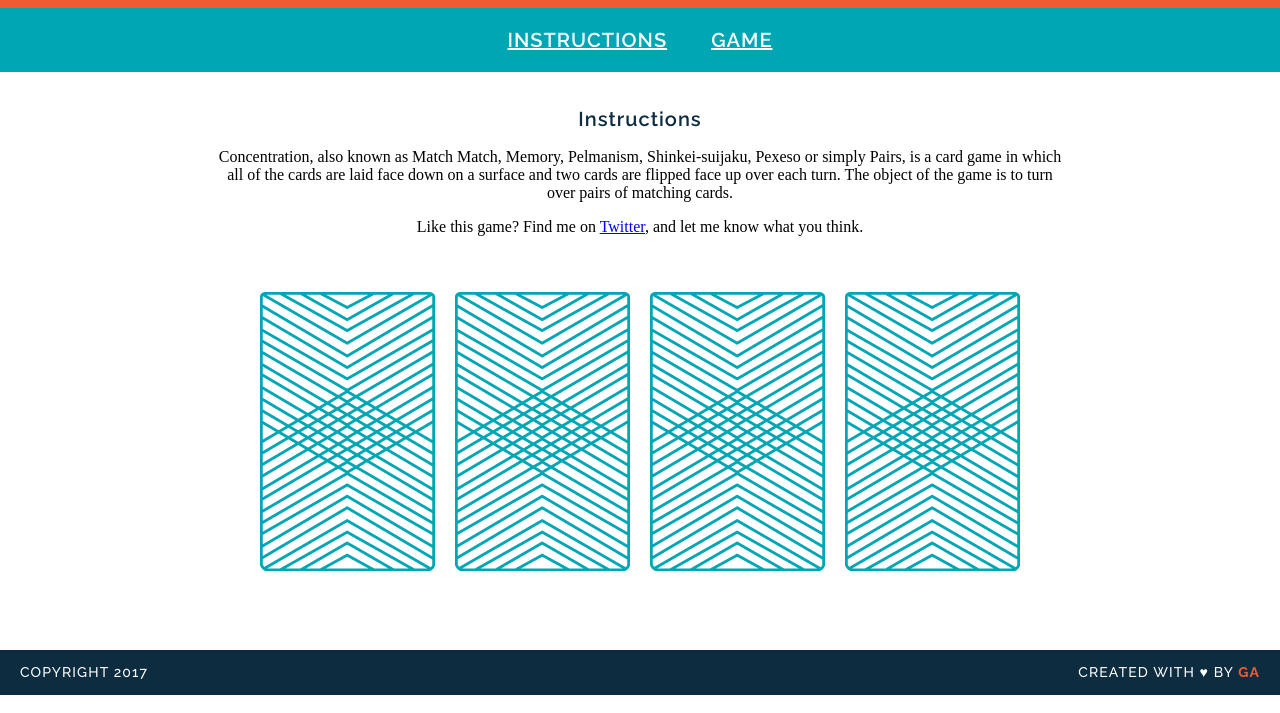
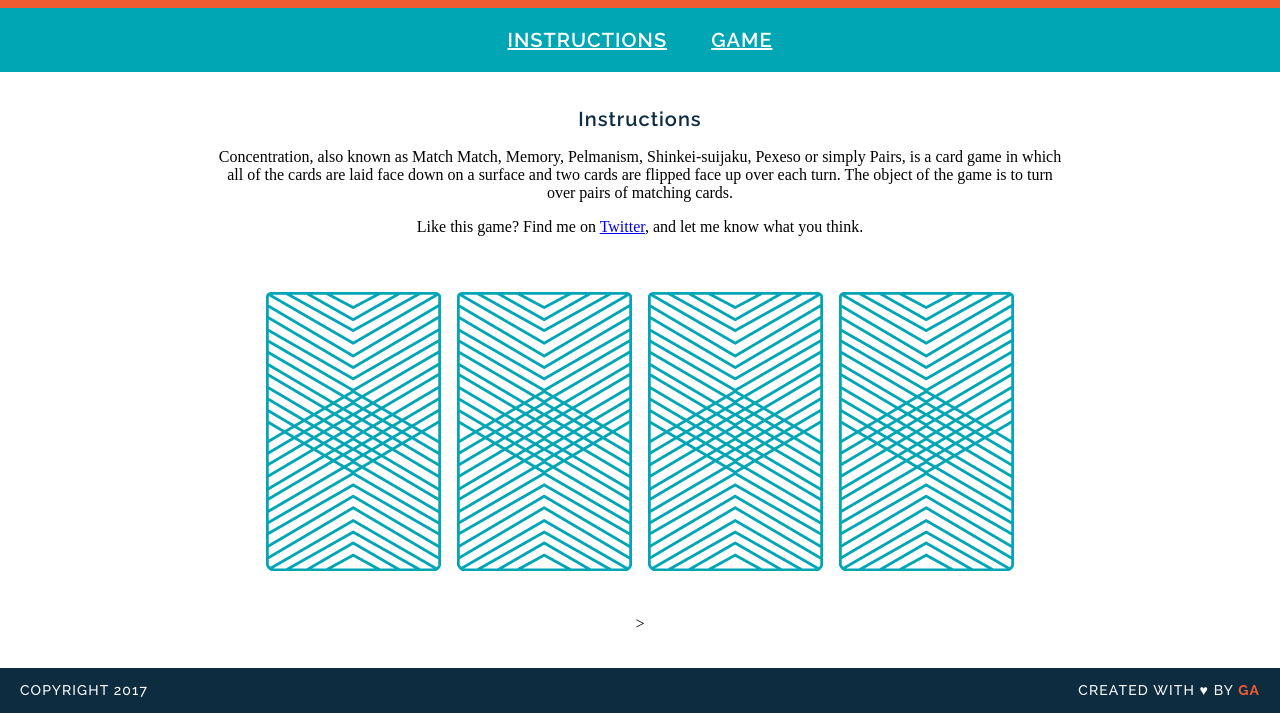
Before and after one commit to BethDeitchman/wdi-fundamentals-memorygame, a plain HTML site: page memory-game/index.html in a window 1280 px wide. Shown: the part 105-818 px from the top of the page. Drawn offline with Linux system fonts and the light colour scheme; a web font is replaced by a local one.

Commit message:
created game logic

```diff
--- a/memory-game/index.html
+++ b/memory-game/index.html
@@ -15,12 +15,7 @@
 <h2>Instructions</h2>
 <p>Concentration, also known as Match Match, Memory, Pelmanism, Shinkei-suijaku, Pexeso or simply Pairs, is a card game in which all of the cards are laid face down on a surface and two cards are flipped face up over each turn. The object of the game is to turn over pairs of matching cards.</p>
 <p>Like this game? Find me on <a href=https://twitter.com/BethDeitchman>Twitter</a>, and let me know what you think.</p>
-<div>
-	<img src="images/back.png" alt="Queen of Diamonds">
-	<img src="images/back.png" alt="Queen of Hearts">
-	<img src="images/back.png" alt="King of Diamonds">
-	<img src="images/back.png" alt="King of Hearts">
-</div>
+<div <div id="game-board" class="board clearfix"></div>>
 </main>
 <footer class="clearfix">
 	<p class="copyright">Copyright 2017</p>
--- a/memory-game/js/main.js
+++ b/memory-game/js/main.js
@@ -21,27 +21,45 @@ suit: "diamonds",
 cardImage: "images/king-of-diamonds.png"
 }
 ];
+
 var cardsInPlay = [];
+
+
 var checkForMatch = function() {
+
 	if (cardsInPlay[0] === cardsInPlay[1]) {
-alert("You found a match!");
+		console.log("You found a match!");
+		alert("You found a match!");
 } else {
-alert("Sorry, try again.");
+		console.log("Sorry, try again.");
+		alert("Sorry, try again.");
 }
-}
+};
 
-var flipCard = function (cardId) {
- console.log("User flipped " + cardId.rank);
- console.log(cardId.cardImage);
- console.log(cardId.suit);
- cardsInPlay.push(cards[cardId]);
+var flipCard = function () {
 
- if (cardsInPlay.length === 2) {
+var cardId = this.getAttribute('data-id');
+cardsInPlay.push(cards[cardId].rank);
+this.setAttribute('src', cards[cardId].cardImage);
+
+ console.log("User flipped " + cards[cardId].rank);
+if (cardsInPlay.length === 2) {
    checkForMatch();
+ console.log(cards[cardId].cardImage);
+ console.log(cards[cardId].suit);
  }
 };
 
 
+var createBoard = function () {
+	for (var i = 0; i < cards.length; i++) {
+	var cardElement = document.createElement('img');
+cardElement.setAttribute('src', "images/back.png");
+cardElement.setAttribute('data-id', i);
+cardElement.addEventListener('click', flipCard);
+document.getElementById('game-board').appendChild(cardElement);
+}
 
-flipCard(cards[0]);
-flipCard(cards[2]);
+};
+
+createBoard();
```
